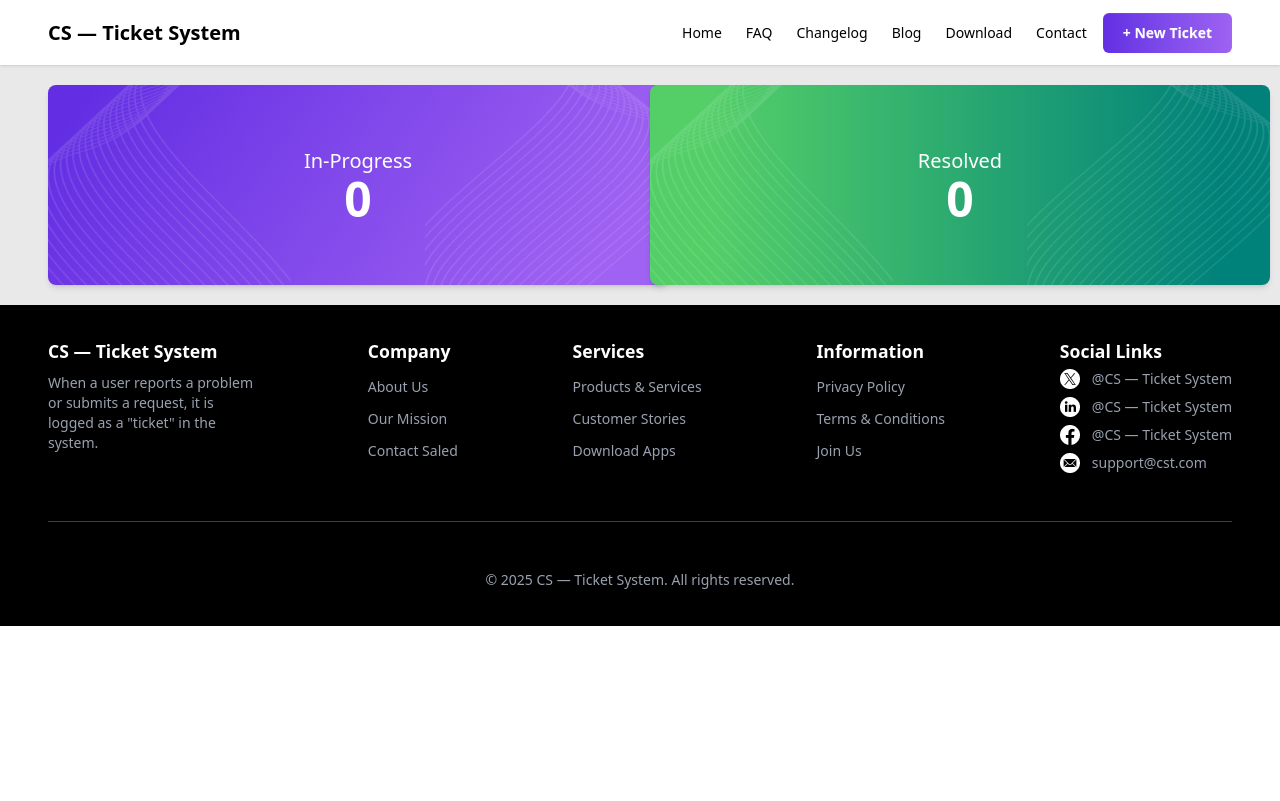
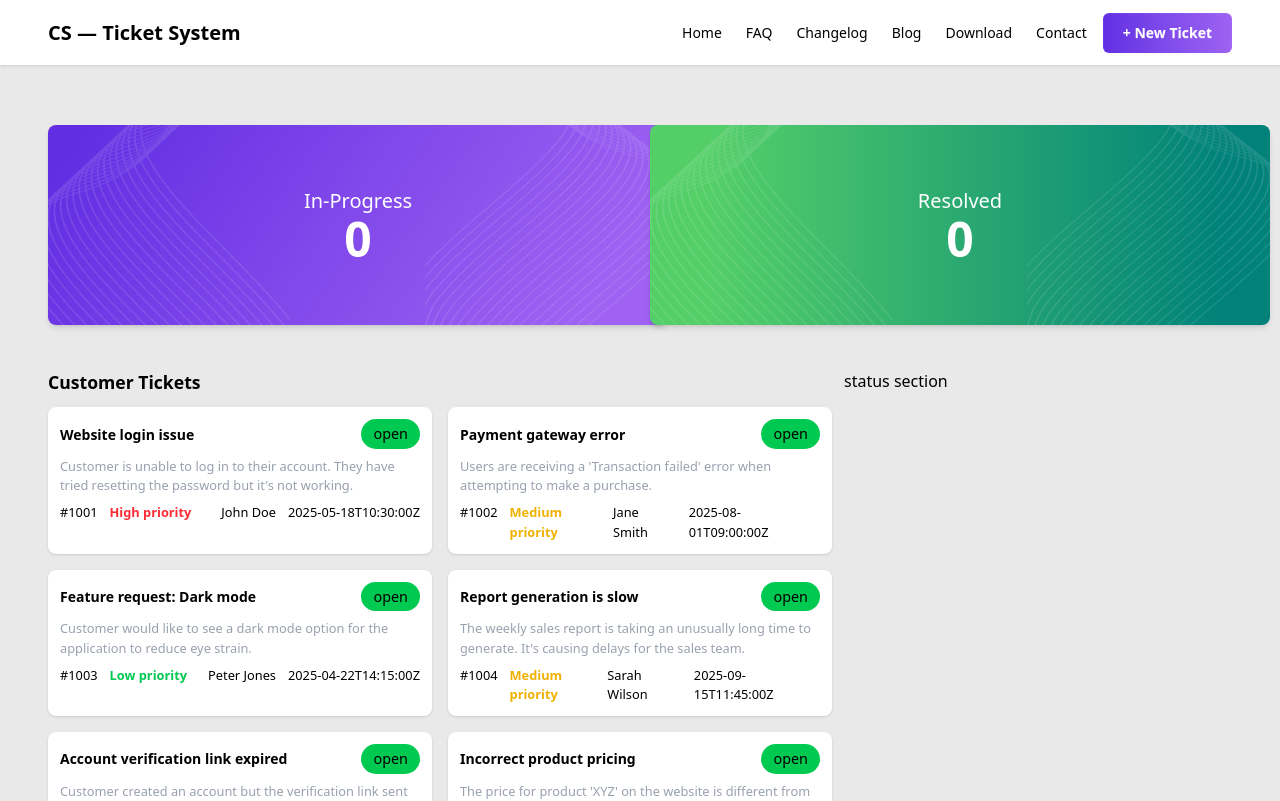
Before and after one commit to ehasun15019/ph-assignment-7--Customer-Support-Zone-, a React (Vite) app: page / in a window 1280 px wide. Shown: the top 801 px of the page. Built offline with nearby package versions, Linux system fonts and the light colour scheme.

Commit message:
create ticket card with public data

```diff
--- a/public/public.json
+++ b/public/public.json
@@ -4,8 +4,8 @@
     "title": "Website login issue",
     "description": "Customer is unable to log in to their account. They have tried resetting the password but it's not working.",
     "customer": "John Doe",
-    "priority": "High",
-    "status": "In- Progress",
+    "priority": "High priority",
+    "status": "open",
     "createdAt": "2025-05-18T10:30:00Z",
     "number": "#1001"
   },
@@ -14,7 +14,7 @@
     "title": "Payment gateway error",
     "description": "Users are receiving a 'Transaction failed' error when attempting to make a purchase.",
     "customer": "Jane Smith",
-    "priority": "Critical",
+    "priority": "Medium priority",
     "status": "open",
     "createdAt": "2025-08-01T09:00:00Z",
     "number": "#1002"
@@ -24,7 +24,7 @@
     "title": "Feature request: Dark mode",
     "description": "Customer would like to see a dark mode option for the application to reduce eye strain.",
     "customer": "Peter Jones",
-    "priority": "Low",
+    "priority": "Low priority",
     "status": "open",
     "createdAt": "2025-04-22T14:15:00Z",
     "number": "#1003"
@@ -34,8 +34,8 @@
     "title": "Report generation is slow",
     "description": "The weekly sales report is taking an unusually long time to generate. It's causing delays for the sales team.",
     "customer": "Sarah Wilson",
-    "priority": "Medium",
-    "status": "In- Progress",
+    "priority": "Medium priority",
+    "status": "open",
     "createdAt": "2025-09-15T11:45:00Z",
     "number": "#1004"
   },
@@ -44,7 +44,7 @@
     "title": "Account verification link expired",
     "description": "Customer created an account but the verification link sent via email has expired. They need a new one.",
     "customer": "Michael Brown",
-    "priority": "High",
+    "priority": "High priority",
     "status": "open",
     "createdAt": "2025-06-03T08:20:00Z",
     "number": "#1005"
@@ -54,8 +54,8 @@
     "title": "Incorrect product pricing",
     "description": "The price for product 'XYZ' on the website is different from the price in the backend system.",
     "customer": "Emily Davis",
-    "priority": "Critical",
-    "status": "In- Progress",
+    "priority": "Low priority",
+    "status": "open",
     "createdAt": "2025-07-11T16:00:00Z",
     "number": "#1006"
   },
@@ -64,8 +64,8 @@
     "title": "Mobile app crashes on startup",
     "description": "The mobile application is crashing immediately after being opened on multiple Android devices.",
     "customer": "Chris Johnson",
-    "priority": "Critical",
-    "status": "In- Progress",
+    "priority": "High priority",
+    "status": "open",
     "createdAt": "2025-09-20T09:30:00Z",
     "number": "#1007"
   },
@@ -74,7 +74,7 @@
     "title": "Missing order history",
     "description": "Customer's order history is not visible in their account. They need to see a list of their past purchases.",
     "customer": "Laura Miller",
-    "priority": "Medium",
+    "priority": "Medium priority",
     "status": "open",
     "createdAt": "2025-02-28T13:00:00Z",
     "number": "#1008"
@@ -84,7 +84,7 @@
     "title": "Email notification not received",
     "description": "Customer did not receive the order confirmation email after a successful purchase.",
     "customer": "David Garcia",
-    "priority": "Low",
+    "priority": "Low priority",
     "status": "open",
     "createdAt": "2025-03-17T10:00:00Z",
     "number": "#1009"
@@ -94,8 +94,8 @@
     "title": "Website search functionality broken",
     "description": "The search bar on the website is not returning any results, even for known products.",
     "customer": "Olivia Taylor",
-    "priority": "High",
-    "status": "In- Progress",
+    "priority": "High priority",
+    "status": "open",
     "createdAt": "2025-09-08T11:00:00Z",
     "number": "#1010"
   },
@@ -104,8 +104,8 @@
     "title": "Password reset email not sending",
     "description": "When a customer requests a password reset, the email is not being sent.",
     "customer": "Daniel Lee",
-    "priority": "High",
-    "status": "In- Progress",
+    "priority": "Medium priority",
+    "status": "open",
     "createdAt": "2025-01-25T09:45:00Z",
     "number": "#1011"
   },
@@ -114,7 +114,7 @@
     "title": "Confusing checkout process",
     "description": "Customer found the checkout process to be overly complicated and difficult to complete.",
     "customer": "Jessica Martinez",
-    "priority": "Medium",
+    "priority": "Low priority",
     "status": "open",
     "createdAt": "2025-08-30T15:30:00Z",
     "number": "#1012"
--- a/src/App.jsx
+++ b/src/App.jsx
@@ -2,6 +2,16 @@ import React from 'react'
 import Navbar from './Components/Navbar'
 import Footer from './Components/Footer'
 import ProgressResolve from './Components/ProgressResolve'
+import CustomerTicketStatus from './Components/CustomerTicketStatus'
+
+// public data fetch
+const Data = async () => {
+  const res = await fetch("/public.json");
+  const data = await res.json();
+  return data
+}
+const fetchTicketData = Data();
+
 
 const App = () => {
   return (
@@ -10,6 +20,7 @@ const App = () => {
 
       <div className='px-12'>
         <ProgressResolve/>
+        <CustomerTicketStatus fetchTicketData={fetchTicketData}/>
       </div>
 
       <Footer/>
--- /dev/null
+++ b/src/Components/CardDesign.jsx
@@ -0,0 +1,48 @@
+import React from 'react'
+
+const CardDesign = ({ ticket }) => {
+
+    // conditional rendering for priority function
+    const getPriorityColor = (priority) => {
+        if (priority === "High priority") {
+            return "text-red-500 font-semibold"
+        };
+
+        if (priority === "Medium priority") {
+            return "text-yellow-500 font-semibold"
+        };
+
+        if (priority === "Low priority") {
+            return "text-green-500 font-semibold"
+        };
+    };
+
+  return (
+    <div className="card w-96 bg-base-100 card-xs shadow-sm p-3">
+      <div className="card-bodies">
+        <div className='flex justify-between items-center w-full'>
+          <h2 className="card-title flex-1">{ticket.title}</h2>
+          <p className='text-[0.9rem] bg-green-500 px-3 py-1 rounded-full'>{ticket.status}</p>
+        </div>
+
+        <p className='text-[0.8rem] py-2 text-gray-400'>{ticket.description}</p>
+
+        <div className="flex justify-between text-[0.8rem]">
+          <div className='flex gap-3'>
+            <p>{ticket.number}</p>
+
+            {/* conditional rendering for priority function implement */}
+            <p className={getPriorityColor(ticket.priority)}>{ticket.priority}</p>
+          </div>
+
+          <div className='flex gap-3'>
+            <p>{ticket.customer}</p>
+            <p>{ticket.createdAt}</p>
+          </div>
+        </div>
+      </div>
+    </div>
+  )
+}
+
+export default CardDesign
--- /dev/null
+++ b/src/Components/CustomerTicketStatus.jsx
@@ -0,0 +1,27 @@
+import React, { use } from 'react'
+import CardDesign from './CardDesign';
+
+const CustomerTicketStatus = ({fetchTicketData}) => {
+  const ticketData = use(fetchTicketData);
+
+  return (
+    <div className='my-5 pt-6 flex gap-3'>
+        <div>
+            <h4 className='text-[1.1rem] font-semibold'>Customer Tickets</h4>
+
+           <div className="grid grid-cols-2 gap-4 mt-3 cursor-pointer">
+                {ticketData.map((ticket) => (
+                    <CardDesign key={ticket.id} ticket={ticket}/>
+                ))}
+            </div>
+        </div>
+
+        {/* status section */}
+        <div>
+            <p>status section</p>
+        </div>
+    </div>
+  )
+}
+
+export default CustomerTicketStatus
--- a/src/Components/ProgressResolve.jsx
+++ b/src/Components/ProgressResolve.jsx
@@ -3,9 +3,8 @@ import { image } from '../assets/assets'
 
 const ProgressResolve = () => {
   return (
-    <div className="my-5 grid grid-cols-1 md:grid-cols-2 gap-5">
-   {/* === আপনার প্রথম Card === */}
-   <div className="w-full md:w-[620px] h-[200px] rounded-lg shadow-md relative overflow-hidden progress-card">
+    <div className="my-5 pt-10 grid grid-cols-1 md:grid-cols-2 gap-5">
+        <div className="w-full md:w-[320px] lg:w-[620px] h-[200px] rounded-lg shadow-md relative overflow-hidden progress-card">
                 {/* Background wave pattern */}
                 <img
                     src={image.v1}
@@ -26,8 +25,7 @@ const ProgressResolve = () => {
                 </div>
         </div>
 
-   {/* === আপনার দ্বিতীয় Card === */}
-   <div className="w-full md:w-[620px] h-[200px] rounded-lg shadow-md relative overflow-hidden bg-gradient-to-r from-[#632EE3] to-[#9F62F2] resolve-card">
+        <div className="w-full md:w-[320px] lg:w-[620px] h-[200px] rounded-lg shadow-md relative overflow-hidden bg-gradient-to-r from-[#632EE3] to-[#9F62F2] resolve-card">
                 {/* Background wave pattern */}
                 <img
                     src={image.v1}
@@ -48,7 +46,6 @@ const ProgressResolve = () => {
                 </div>
         </div>
     </div>
-
   )
 }
 
```
Lines whose indentation alone changed are shown as unchanged.
